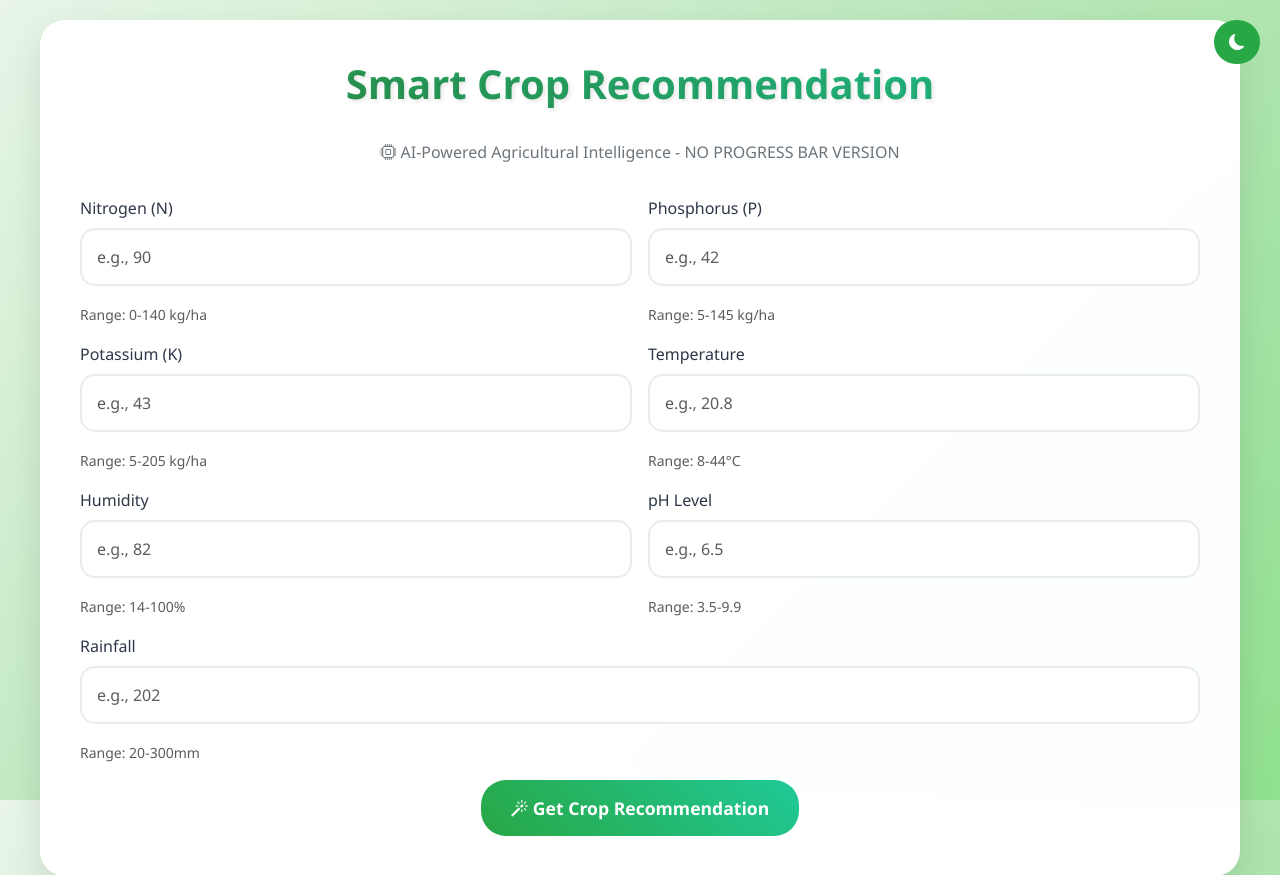
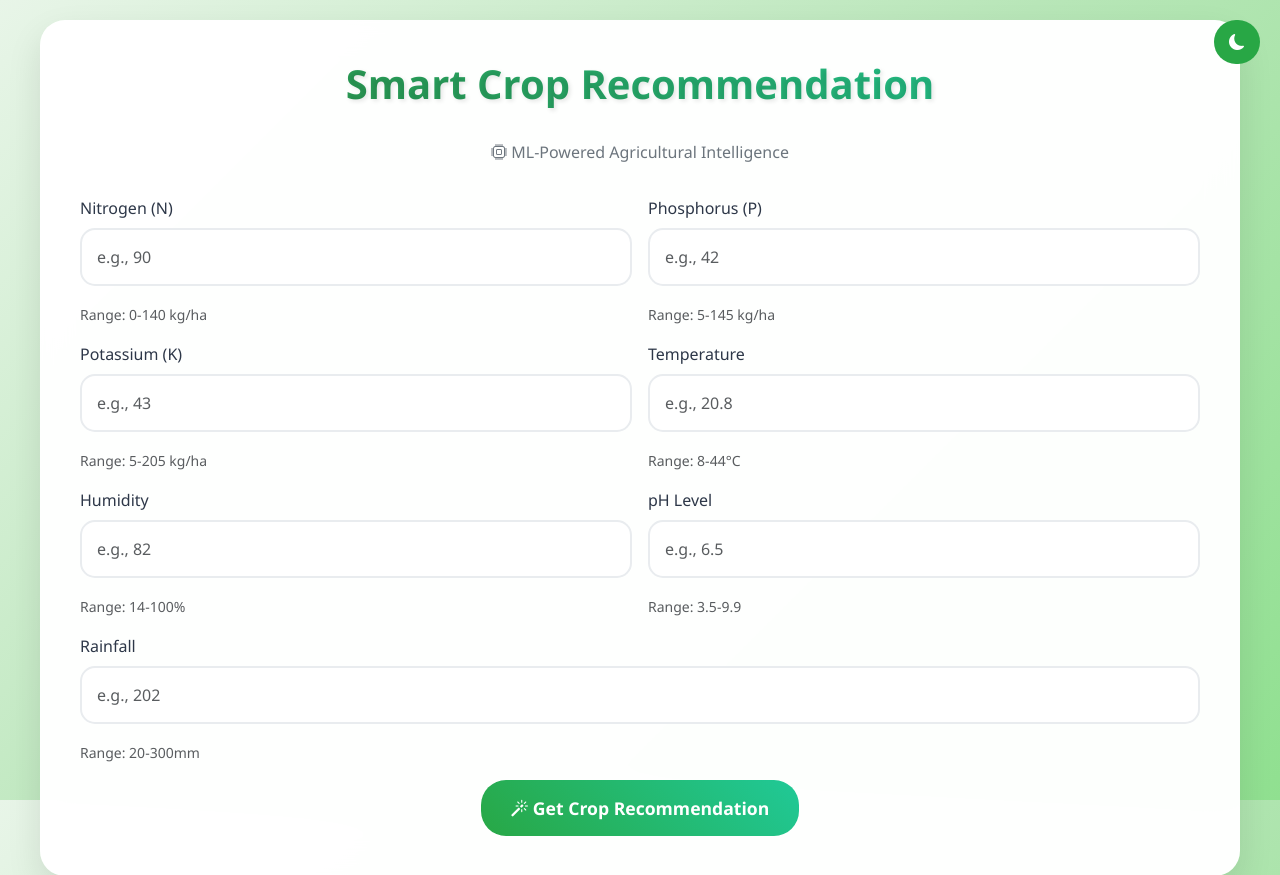
Before and after one commit to Ritwik0218/crop-recommendation-system-using-ml, a Flask app: page / in a window 1280 px wide. Shown: the top 875 px of the page. Run offline with Flask 3, Linux system fonts and the light colour scheme; parts of the project's set-up code (start-up, migrations or seed data) failed here and were passed over.

Commit message:
Update index.html template comment with current date

```diff
--- a/templates/index.html
+++ b/templates/index.html
@@ -1,5 +1,5 @@
 <!doctype html>
-<!-- BRAND NEW TEMPLATE - Testing Cache Issues -->
+<!-- BRAND NEW TEMPLATE - Updated July 31, 2025 -->
 <html lang="en" data-bs-theme="light">
 <head>
     <meta charset="utf-8">
@@ -151,7 +151,7 @@
                 <i class="bi bi-seedling"></i> Smart Crop Recommendation
             </h1>
             <p class="subtitle">
-                <i class="bi bi-cpu"></i> AI-Powered Agricultural Intelligence - NO PROGRESS BAR VERSION
+                <i class="bi bi-cpu"></i> ML-Powered Agricultural Intelligence
             </p>
 
             <form id="cropForm" action="/predict" method="POST">
```
